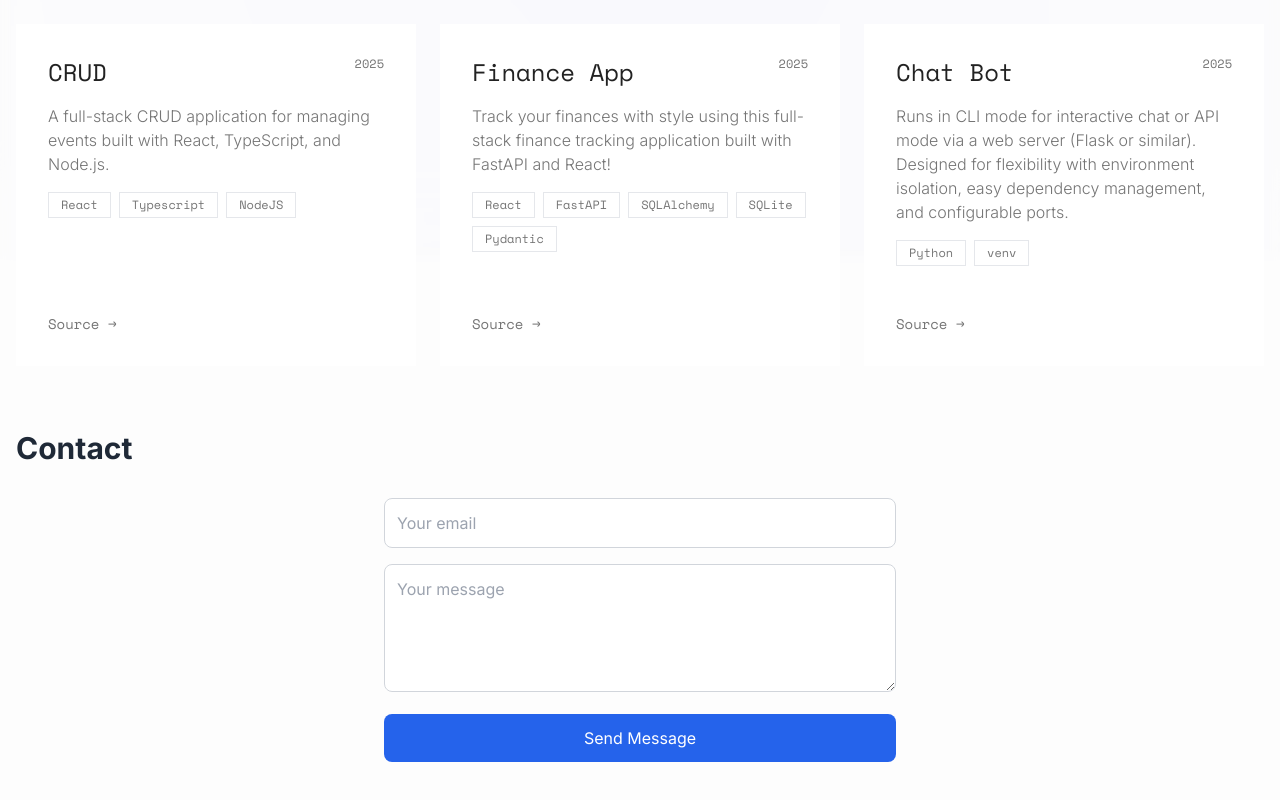
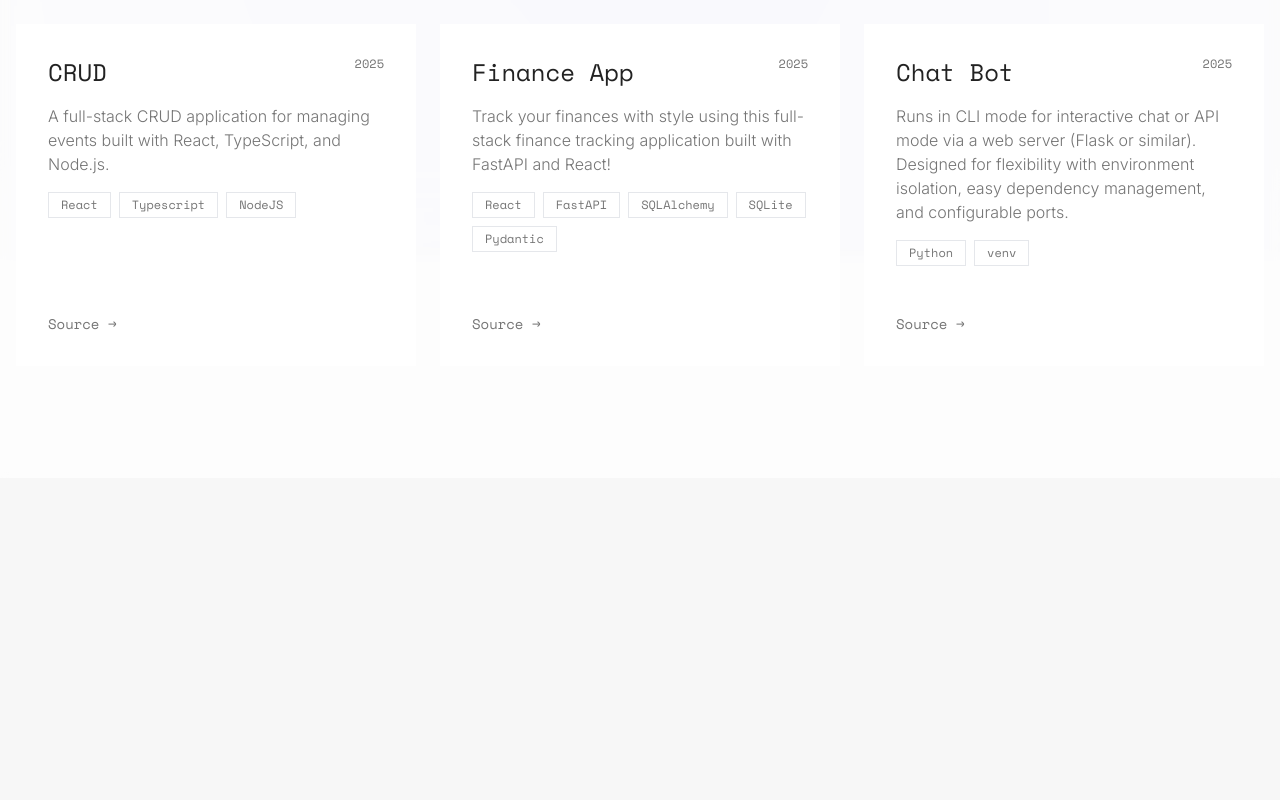
Before and after one commit to JowenskyNeard-EPS/Profile, a Next.js app: page / in a window 1280 px wide. Shown: the part 544-1344 px from the top of the page. After the commit the page ends 1022 px from the top, so only its background shows below. Built offline with nearby package versions, Linux system fonts and the light colour scheme.

Commit message:
remove email section

```diff
--- a/package.json
+++ b/package.json
@@ -4,6 +4,7 @@
     "@types/react": "^18.0.0",
     "@types/react-dom": "^18.0.0",
     "autoprefixer": "^10.4.20",
+    "emailjs-com": "^3.2.0",
     "framer-motion": "^12.4.9",
     "next": "^14.0.0",
     "postcss": "^8.5.3",
--- a/pages/index.tsx
+++ b/pages/index.tsx
@@ -52,10 +52,10 @@ export default function Home() {
               <h3 className="text-xl font-mono text-primary dark:text-white">About Me</h3>
               <div className="space-y-4 text-secondary dark:text-gray-400 font-light">
                 <p>
-                Software developer with a passion for building cool, efficient, and scalable solutions. When I'm not coding, you'll find me hiking new trails, hitting a CrossFit WOD, or exploring new destinations. A tech enthusiast always on the lookout for the latest gadgets to tinker with.
+                  Software developer with a passion for building cool, efficient, and scalable solutions. When I'm not coding, you'll find me hiking new trails, hitting a CrossFit WOD, or exploring new destinations. A tech enthusiast always on the lookout for the latest gadgets to tinker with.
                 </p>
                 <p>
-                Let's create something awesome! 🚀
+                  Let's create something awesome! 🚀
                 </p>
                 <div className="flex gap-4 pt-4">
                   <a
@@ -86,29 +86,6 @@ export default function Home() {
               ))}
             </div>
           </section>
-
-          <section className="mb-16">
-            <h3 className="text-3xl font-bold text-gray-800 dark:text-white mb-8">Contact</h3>
-            <div className="max-w-lg mx-auto">
-              <form className="space-y-4">
-                <input
-                  type="email"
-                  placeholder="Your email"
-                  className="w-full p-3 rounded-lg border border-gray-300 dark:border-gray-700
-                           dark:bg-gray-800 dark:text-white"
-                />
-                <textarea
-                  placeholder="Your message"
-                  className="w-full p-3 rounded-lg border border-gray-300 dark:border-gray-700
-                           dark:bg-gray-800 dark:text-white h-32"
-                />
-                <button className="w-full bg-blue-600 text-white py-3 rounded-lg hover:bg-blue-700
-                                 transition-colors">
-                  Send Message
-                </button>
-              </form>
-            </div>
-          </section>
         </main>
       </div>
     </div>
```
Also changed, not shown: 1 other file (tests, documents, lock files or other folders).
